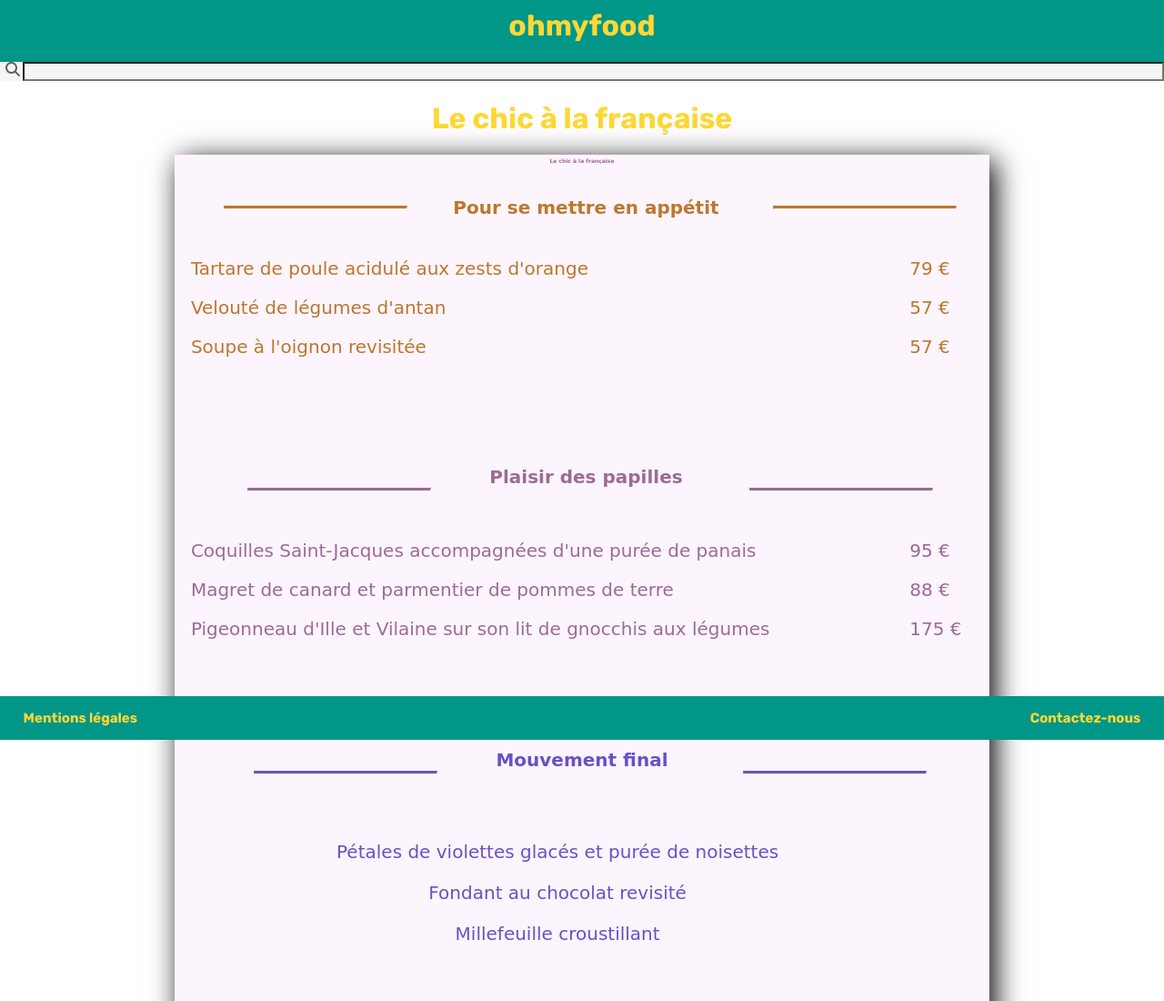
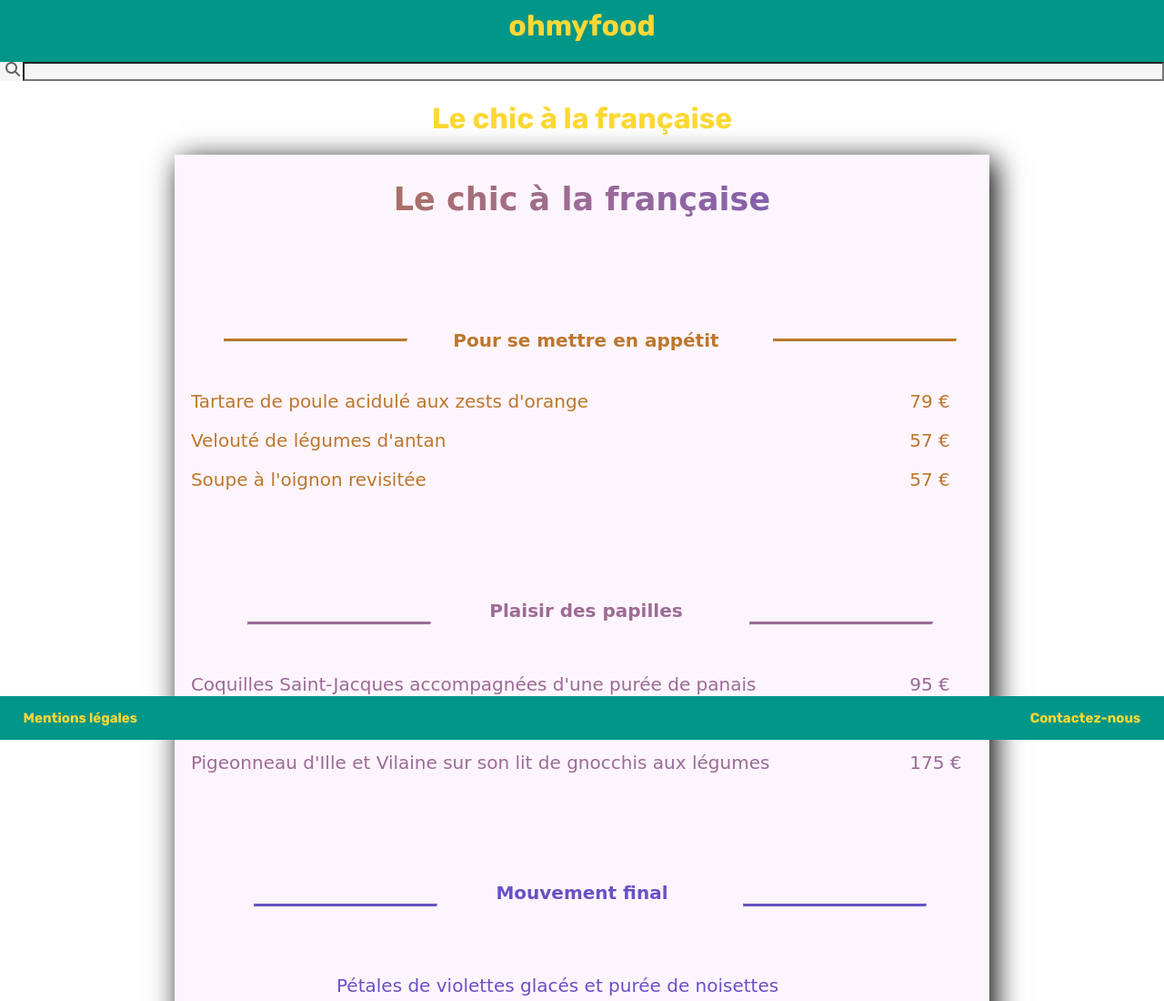
Before and after one commit to andygarcia06/OhmyFood_Andy, a plain HTML site: page menu2.html in a window 1280 px wide. Shown: the top 1100 px of the page at 91% size. Drawn offline with Linux system fonts and the light colour scheme.

Commit message:
modification title H2 menu2

```diff
--- a/css/menu2.css
+++ b/css/menu2.css
@@ -50,10 +50,10 @@ input {
 
 /*body*/
 h2 {
-	background: linear-gradient(to right,#DD2C00,#9C6B96,#6752C5);
+	background: linear-gradient(to right,#BC772E,#9C6B96,#6752C5);
     -webkit-background-clip: text;
     -webkit-text-fill-color: transparent;
-        font-size:20%;
+        font-size:35px;
 }
 
 article {
@@ -119,6 +119,7 @@ a {
 
 #maintitle h2 {
 	width:100%;
+	margin-bottom:10%;
 }
 
 #maintitle i {
```
